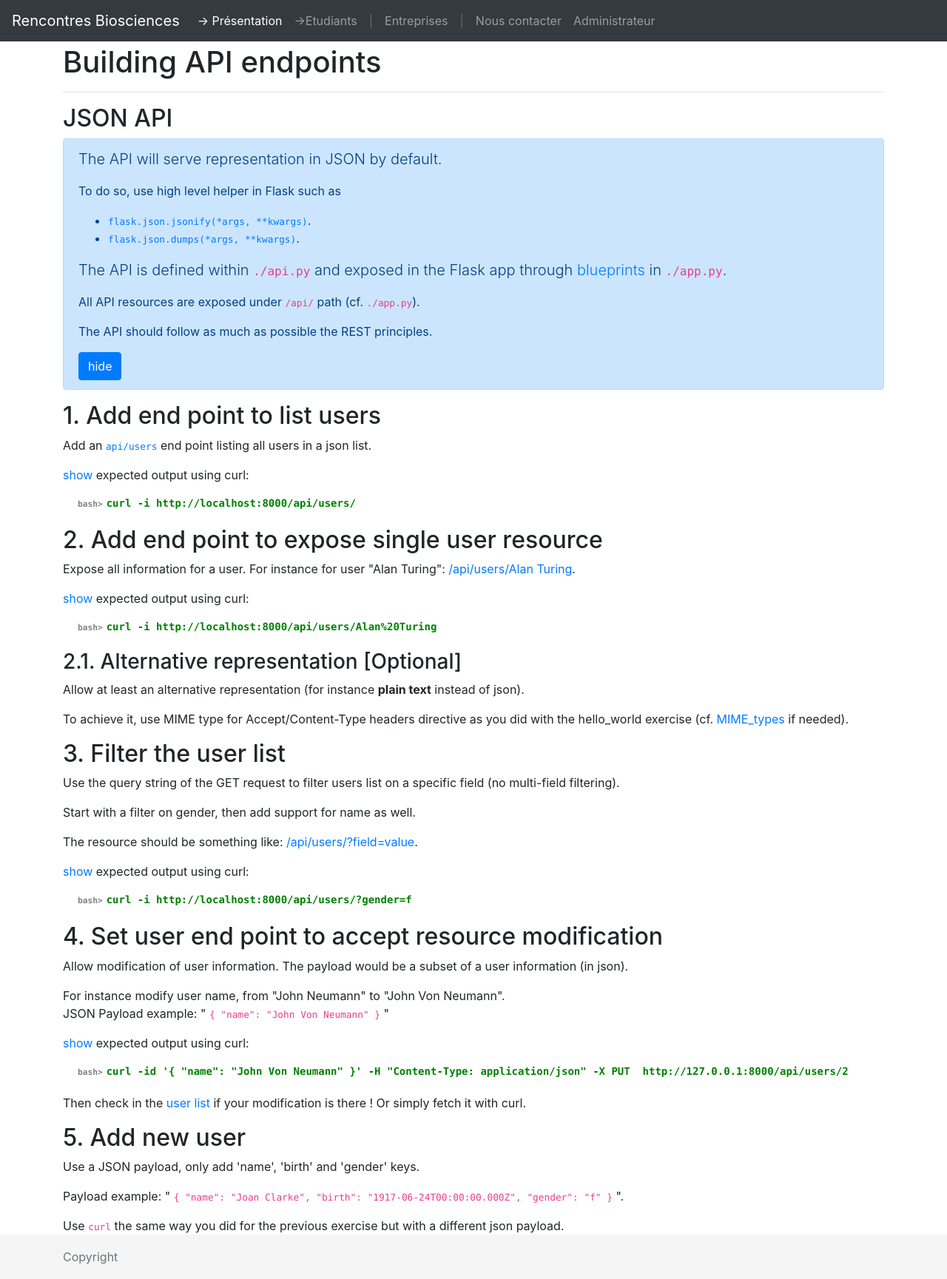
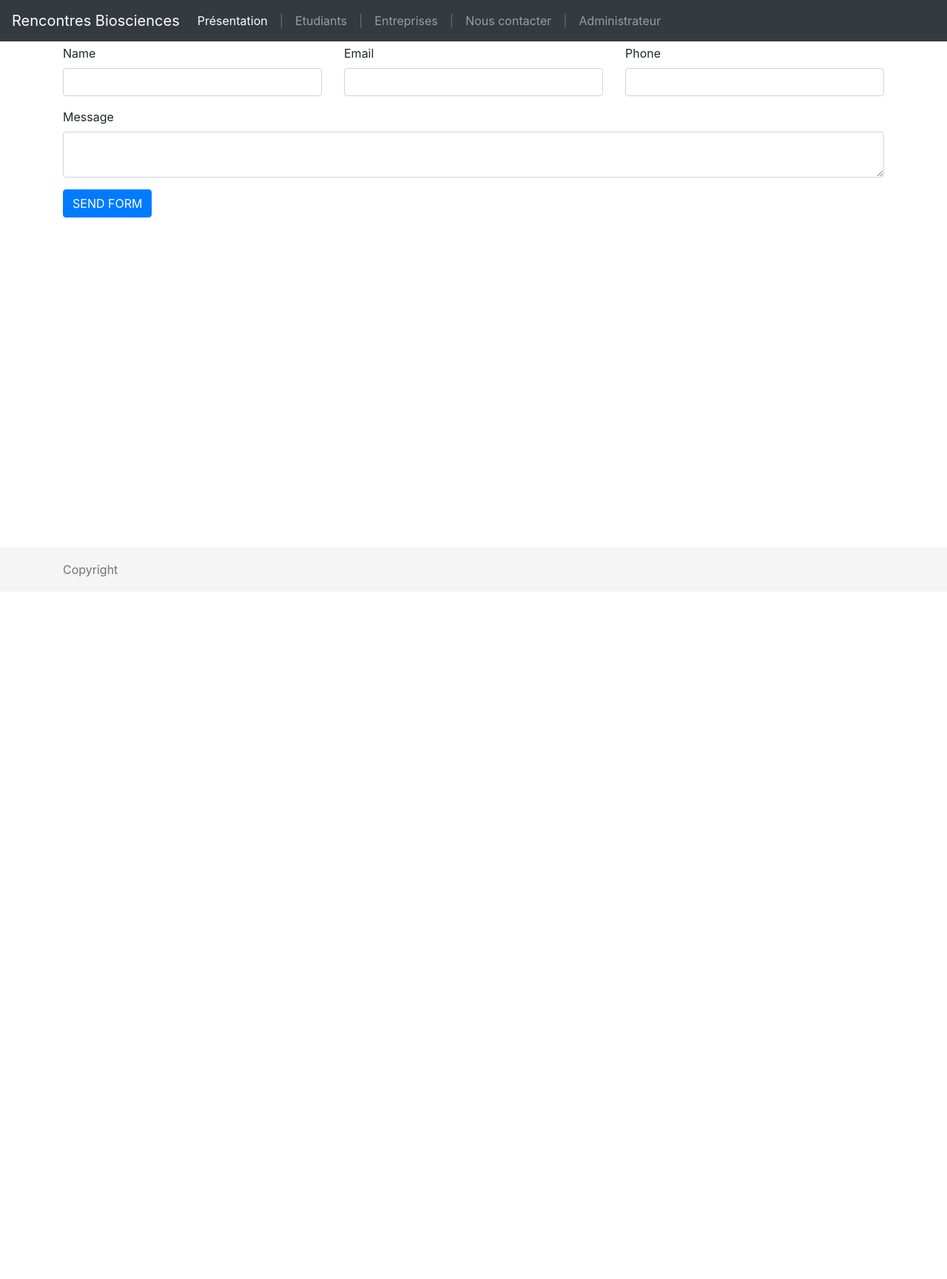
Before and after one commit to Dikec/ProjetDevWEB, a Flask app: page /help in a window 1280 px wide. Shown: the whole page at 74% size. After the commit the page ends 780 px from the top, so only its background shows below. Run offline with Flask 2, Linux system fonts and the light colour scheme; some libraries are stand-ins or nearby versions.

Commit message:
Présentation + Help

```diff
--- a/PROJET/templates/base.html
+++ b/PROJET/templates/base.html
@@ -29,10 +29,13 @@
         <div class="collapse navbar-collapse" id="navbarCollapse">
           <ul class="navbar-nav mr-auto">
             <li class="nav-item active">
-              <a class="nav-link" href="{{ url_for('Presentation') }}">→ Présentation <span class="sr-only">(current)</span></a>
+              <a class="nav-link" href="{{ url_for('Presentation') }}">Présentation <span class="sr-only">(current)</span></a>
             </li>
             <li class="nav-item">
-              <a class="nav-link" href="{{ url_for('Etudiants') }}">→Etudiants</a>
+              <a class="nav-link disabled">|</a>
+            </li>
+            <li class="nav-item">
+              <a class="nav-link" href="{{ url_for('Etudiants') }}">Etudiants</a>
             </li>
             <li class="nav-item">
               <a class="nav-link disabled">|</a>
@@ -45,6 +48,9 @@
             </li>
             <li class="nav-item">
               <a class="nav-link" href="{{ url_for('help') }}">Nous contacter</a>
+            </li>
+            <li class="nav-item">
+              <a class="nav-link disabled">|</a>
             </li>
             <li class="nav-item">
               <a class="nav-link" href="{{ url_for('Login') }}"> Administrateur </a>
--- a/PROJET/templates/help.html
+++ b/PROJET/templates/help.html
@@ -1,118 +1,28 @@
 {% extends 'base.html' %}
 {% block content %}
-<h1 class="">Building API endpoints</h1>
-  <!--
-  <article id="intro" class="to_hide">
-    <div><hr /></div>
-    <h2 class="nocount">Get the sources</h2>
-      <div class="alert alert-primary" role="alert">
-        <h4 class="nocount"><a href="https://forge.p2chpd.univ-lyon1.fr/geoffroy.berret/PrograWebSources" class="font-weight-bold">https://forge.p2chpd.univ-lyon1.fr/geoffroy.berret/PrograWebSources</a></h4>
-        <code class="font-weight-bold">git clone https://forge.p2chpd.univ-lyon1.fr/geoffroy.berret/PrograWebSources.git</code>
-      </div>
-    <h2 class=nocount>Then setup the environment</h2>
-      <p>Open a terminal an run the following commands:<br />
-      <pre class="text-monospace"><code>cd Découverte_Flask && ./do
-./do serve</code></pre>
-    <input class="btn btn-primary" id="hideIntro" type="button" value="hide" />
-  </article>
-  -->
-  <hr />
 
-  <article id="intro" class="to_hide">
-  <h2 class="nocount">JSON API</h2>
-  <div class="alert alert-primary" role="alert">
-    <p class="lead">The API will serve representation in JSON by default.</p>
-    <p>To do so, use high level helper in Flask such as</p>
-    <ul>
-      <li><a href="https://flask.palletsprojects.com/en/1.1.x/api/#flask.json.jsonify"><code>flask.json.jsonify(*args, **kwargs)</code></a>.</li>
-      <li><a href="https://flask.palletsprojects.com/en/1.1.x/api/#flask.json.dumps"><code>flask.json.dumps(*args, **kwargs)</code></a>.</li>
-    </ul>
-    <p class="lead">The API is defined within <code>./api.py</code> and exposed
-    in the Flask app through <a href="http://flask.pocoo.org/docs/1.0/blueprints/#blueprints">blueprints</a> in <code>./app.py</code>.</p>
-    <p>All API resources are exposed under <code>/api/</code> path (cf. <code>./app.py</code>).</p>
+                    <div class="dragArea row">
+                        <div class="col-md-4  form-group" data-for="name">
+                            <label for="name-form1-f" class="form-control-label mbr-fonts-style display-7">Name</label>
+                            <input type="text" name="name" data-form-field="Name" required="required" class="form-control display-7" id="name-form1-f">
+                        </div>
+                        <div class="col-md-4  form-group" data-for="email">
+                            <label for="email-form1-f" class="form-control-label mbr-fonts-style display-7">Email</label>
+                            <input type="email" name="email" data-form-field="Email" required="required" class="form-control display-7" id="email-form1-f">
+                        </div>
+                        <div data-for="phone" class="col-md-4  form-group">
+                            <label for="phone-form1-f" class="form-control-label mbr-fonts-style display-7">Phone</label>
+                            <input type="tel" name="phone" data-form-field="Phone" class="form-control display-7" id="phone-form1-f">
+                        </div>
+                        <div data-for="message" class="col-md-12 form-group">
+                            <label for="message-form1-f" class="form-control-label mbr-fonts-style display-7">Message</label>
+                            <textarea name="message" data-form-field="Message" class="form-control display-7" id="message-form1-f"></textarea>
+                        </div>
+                        <div class="col-md-12 input-group-btn align-center">
+                            <button type="submit" class="btn btn-primary btn-form display-4">SEND FORM</button>
+                        </div>
+                    </div>
 
-    <p>The API should follow as much as possible the REST principles.</p>
-  <input class="btn btn-primary" id="hideIntro" type="button" value="hide" />
-  </div>
-  </article>
-
-  <article>
-    <h2>Add end point to list users</h2>
-    <p>Add an <code><a href="api/users/">api/users</a></code> end point listing all users in a json list.</p>
-    <p><a href="#listusers" data-toggle="collapse">show</a> expected output using curl:</p>
-    <div class="solblock">
-      <pre class="preshow"><code class="bash">curl -i http://localhost:8000/api/users/</code></pre>
-      <pre class="solution collapse" id="listusers">HTTP/1.1 200 OK
-Server: Werkzeug/0.16.0 Python/3.7.3
-Date: Fri, 10 Jan 2020 16:08:58 GMT
-Content-Type: application/json                    &lt;----- Answer announces the right Mime Type,
-Content-Length: 120                                      as given in the body below ↓
-
-["Alan Turing","Katherine Johnson", "John…        &lt;------ The actual body in json</pre>
-</div>
-    <h2>Add end point to expose single user resource</h2>
-    <p>Expose all information for a user. For instance for user "Alan Turing": <a href="/api/users/Alan Turing">/api/users/Alan Turing</a>.</p>
-    <p><a href="#listsingleuser" data-toggle="collapse">show</a> expected output using curl:</p>
-    <div class="solblock">
-      <pre class="preshow" id="aaa"><code class="bash">curl -i http://localhost:8000/api/users/Alan%20Turing</code></pre>
-      <pre class="solution collapse" id="listsingleuser">HTTP/1.1 200 OK
-Server: Werkzeug/0.16.0 Python/3.7.3
-Date: Fri, 10 Jan 2020 16:08:58 GMT
-Content-Type: application/json
-Content-Length: 120
-
-{"name":"Alan Turing",
- "birth":"1912-6-23T00:00:00.000Z",
- "fields":["mathematics","computer science","logic"],
- "gender":"m", "id":0,
- "wikipageid":"1208"}</pre>
-    </div>
-    <h3>Alternative representation [Optional]</h3>
-    <p>Allow at least an alternative representation (for instance <strong>plain text</strong> instead of json).</p>
-    <p>To achieve it, use MIME type for Accept/Content-Type headers directive as you did with the hello_world exercise (cf. <a href="https://developer.mozilla.org/fr/docs/Web/HTTP/Basics_of_HTTP/MIME_types">MIME_types</a> if needed).</p>
-
-    <h2>Filter the user list</h2>
-    <p>Use the query string of the GET request to filter users list on a specific field (no multi-field filtering).</p>
-    <p>Start with a filter on gender, then add support for name as well.</p>
-    <p>The resource should be something like: <a href="/api/users/?field=value">/api/users/?field=value</a>.</p>
-    <p><a href="#filterfield" data-toggle="collapse">show</a> expected output using curl:</p>
-    <div class="solblock">
-      <pre class="preshow"><code class="bash">curl -i http://localhost:8000/api/users/?gender=f</code></pre>
-      <pre class="solution collapse" id="filterfield">HTTP/1.1 200 OK
-Server: Werkzeug/0.16.0 Python/3.7.3
-Date: Fri, 10 Jan 2020 16:08:58 GMT
-Content-Type: application/json
-Content-Length: 120
-
-["Katherine Johnson","Grace Hopper"]</pre>
-</div>
-
-    <h2>Set user end point to accept resource modification</h2>
-    <p>Allow modification of user information. The payload would be a subset  of a user information (in json).</p>
-    <p>For instance modify user name, from "John Neumann" to "John Von Neumann".<br />
-    JSON Payload example: " <code>{ "name": "John Von Neumann" }</code> "</p>
-
-    <p><a href="#chneumann" data-toggle="collapse">show</a> expected output using curl:</p>
-    <div class="solblock">
-      <pre class="preshow" id="aaa"><code class="bash">curl -id '{ "name": "John Von Neumann" }' -H "Content-Type: application/json" -X PUT  http://127.0.0.1:8000/api/users/2</code></pre>
-      <pre class="solution collapse" id="chneumann">HTTP/1.0 200 OK
-Content-Type: text/html; charset=utf-8
-Content-Length: 4
-Server: Werkzeug/0.16.0 Python/3.7.3
-Date: Wed, 29 Jan 2020 17:26:41 GMT
-
-Done
-</pre>
-    </div>
-
-    <p>Then check in the <a href="{{ url_for('users') }}">user list</a> if your modification is there ! Or simply fetch it with curl.</p>
-
-    <h2>Add new user</h2>
-    <p>Use a JSON payload, only add 'name', 'birth' and 'gender' keys.</p>
-    <p>Payload example: " <code>{ "name": "Joan Clarke", "birth": "1917-06-24T00:00:00.000Z", "gender": "f" }</code> ".</p>
-    <p>Use <code>curl</code> the same way you did for the previous exercise but with a different json payload.</p>
-
-  </article>
 {% endblock %}
 {% block script %}
     <script>document.getElementById('hideIntro').onclick = function() { document.getElementById('intro').setAttribute('hidden', '') };</script>
```
Also changed, not shown: PROJET/templates/Presentation.html (+4 -46 lines), 4 other files.
